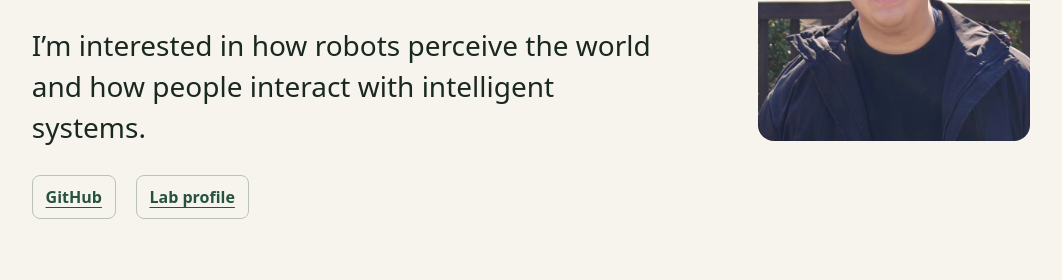
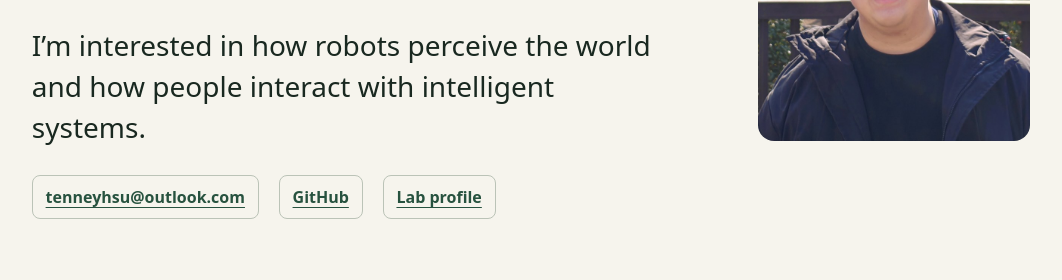
Before and after one commit to TenneyXu/tenneyxu.github.io, a plain HTML site: page index.html in a window 1280 px wide. Shown: the part 474-754 px from the top of the page, without its empty margins (109-1171 px from the left). Drawn offline with Linux system fonts and the light colour scheme.

Commit message:
Add confirmed public email link

```diff
--- a/index.html
+++ b/index.html
@@ -53,7 +53,8 @@
         <h1>Tianyuan Xu</h1>
         <p class="affiliation"><a href="https://www.dukekunshan.edu.cn/">Duke Kunshan University</a> · Class of 2030</p>
         <p class="intro">I’m interested in how robots perceive the world and how people interact with intelligent systems.</p>
-        <nav class="profile-links" aria-label="Public profiles">
+        <nav class="profile-links" aria-label="Contact and profiles">
+          <a href="mailto:tenneyhsu@outlook.com">tenneyhsu@outlook.com</a>
           <a href="https://github.com/TenneyXu">GitHub</a>
           <a href="https://edge-intelligence-lab.github.io/Robotic-Group/#people">Lab profile</a>
         </nav>
```
